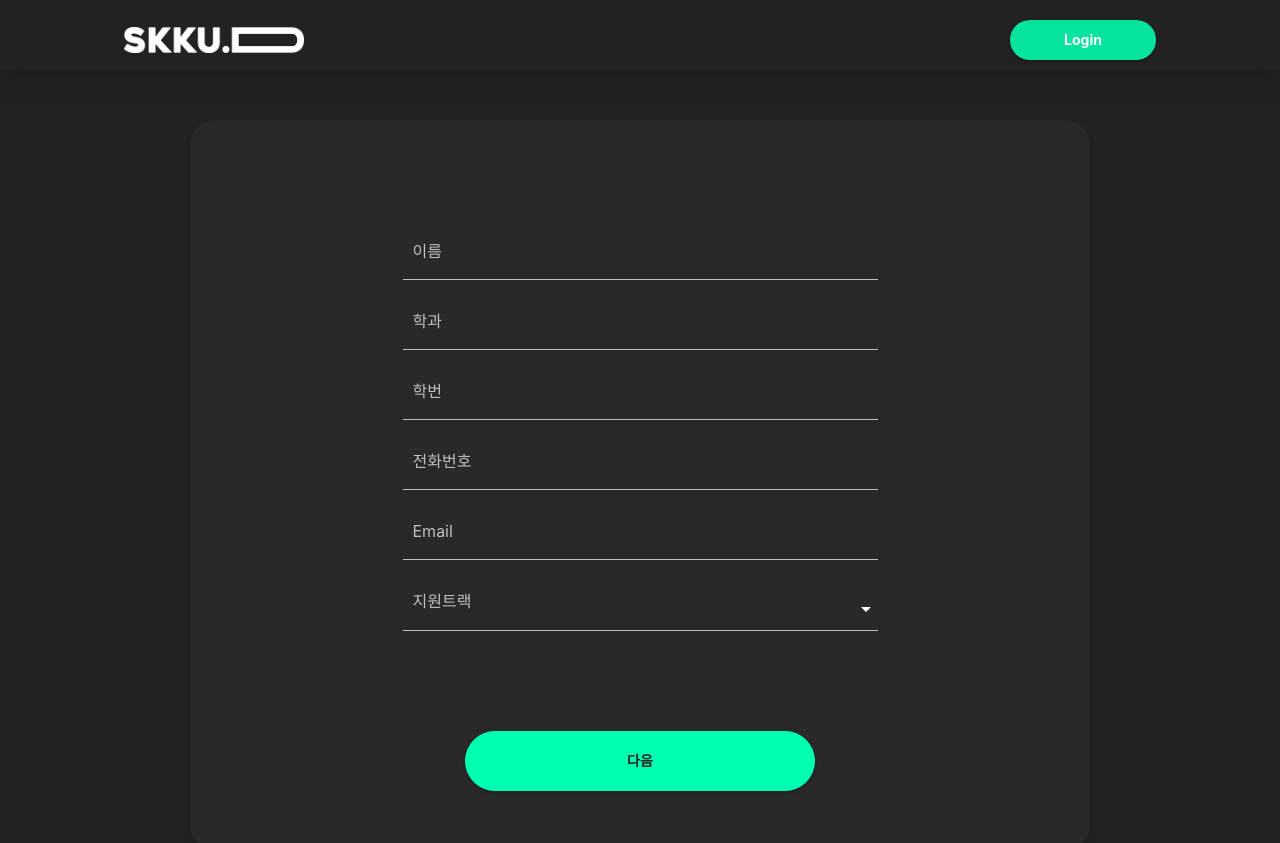
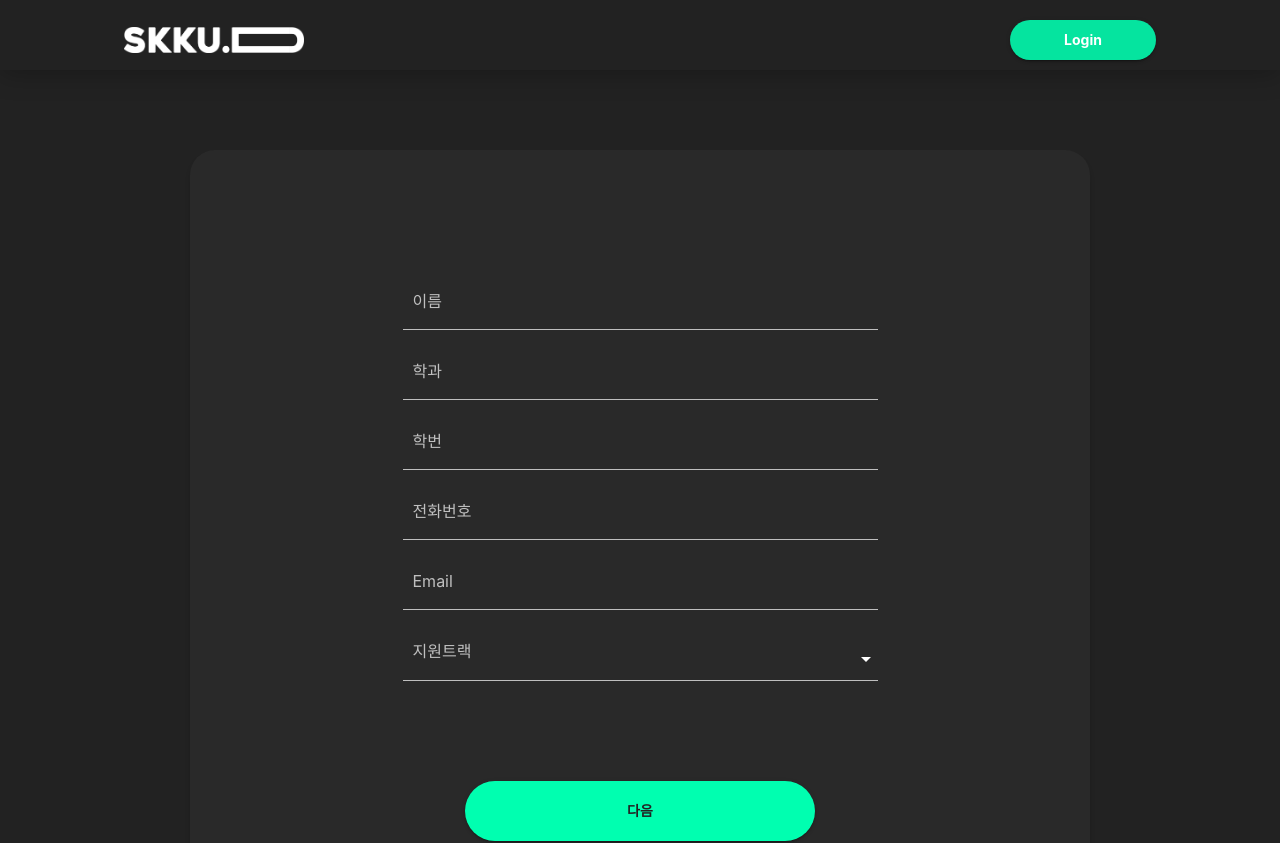
Before and after one commit to SKKUD/skkud-frontend, a React (Create React App) app: page /application in a window 1280 px wide. Shown: the top 843 px of the page. Built offline with nearby package versions, Linux system fonts and the light colour scheme; no server answers; a web font is replaced by a local one.

Commit message:
fix applier css

```diff
--- a/src/components/common/Footer.jsx
+++ b/src/components/common/Footer.jsx
@@ -1,5 +1,4 @@
 import * as React from 'react';
-import { Link } from 'react-router-dom';
 import SKKUDLOGO from '../../assets/SKKUD_LOGO.png';
 import styled from '@emotion/styled';
 import insta from '../../assets/insta.png';
--- a/src/hooks/Applier.jsx
+++ b/src/hooks/Applier.jsx
@@ -22,7 +22,6 @@ export const useApplierApi = () => {
                 window.location.reload(true);
             })
             .catch((error) => {
-                alert('응애');
                 alert(error.response.data.error);
             });
     };
--- a/src/pages/Admin/EditApplicationForm.jsx
+++ b/src/pages/Admin/EditApplicationForm.jsx
@@ -31,7 +31,6 @@ export default function EditApplicationForm() {
                 <Typography variant="h6">질문</Typography>
                 <Button
                     onClick={() => {
-                        console.log(appliers);
                         setAppliers({ ...appliers, questions: [...appliers.questions, ''] });
                     }}
                 >
--- a/src/pages/ApplicationForm.jsx
+++ b/src/pages/ApplicationForm.jsx
@@ -18,6 +18,7 @@ import Snackbar from '@mui/material/Snackbar';
 
 const FormWrap = styled.div`
     width: 100%;
+    min-height: calc(100vh - 200px);
     margin-top: 60px;
     padding: 40px 20px 0;
     display: flex;
@@ -28,7 +29,7 @@ const FormWrap = styled.div`
         width: 60%;
         min-width: 900px;
         margin: 120px auto 100px;
-        padding-top: 60px;
+        padding-top: 80px;
         background-color: #292929;
         border-radius: 25px;
         box-shadow: 0px 5px 5px 0px rgba(0, 0, 0, 0.15);
@@ -130,7 +131,7 @@ export default function ApplicationForm() {
 
     return (
         <>
-            <Box>
+            <Box sx={{ padding: '30px 0px' }}>
                 <Header />
                 {submit === '' ? (
                     <FormWrap>
@@ -144,7 +145,6 @@ export default function ApplicationForm() {
                                     style={{
                                         width: '100%',
                                         maxWidth: '500px',
-                                        minHeight: `calc(100vh - 200px)`,
                                         display: 'flex',
                                         flexDirection: 'column',
                                         alignItems: 'center'
@@ -369,15 +369,7 @@ export default function ApplicationForm() {
                         )}
                     </FormWrap>
                 ) : (
-                    <FormWrap
-                    // style={{
-                    //     display: 'flex',
-                    //     flexDirection: 'column',
-                    //     alignItems: 'center',
-                    //     textAlign: 'center',
-                    //     marginTop: '120px'
-                    // }}
-                    >
+                    <FormWrap>
                         <div style={{ fontSize: '1.8rem' }}>지원이 접수되었습니다!</div>
                         <div style={{ fontSize: '1.2rem', marginTop: '5px', color: '#00FFA8' }}>
                             지원 완료!
--- a/src/pages/Tabs/Study/TabStudy.jsx
+++ b/src/pages/Tabs/Study/TabStudy.jsx
@@ -7,7 +7,6 @@ import ToggleButton from '@mui/material/ToggleButton';
 import ToggleButtonGroup from '@mui/material/ToggleButtonGroup';
 import { useStudiesApi, useStudyGroupsApi } from '../../../hooks/Study.jsx';
 import StudyCard from '../../../components/Main/study/StudyCard.jsx';
-import PostBtn from '../../../components/Main/project/PostBtn';
 import StudyGroupForm from '../../../components/Main/study/StudyGroupForm.jsx';
 import Box from '@mui/system/Box';
 import Card from '@mui/material/Card';
```
